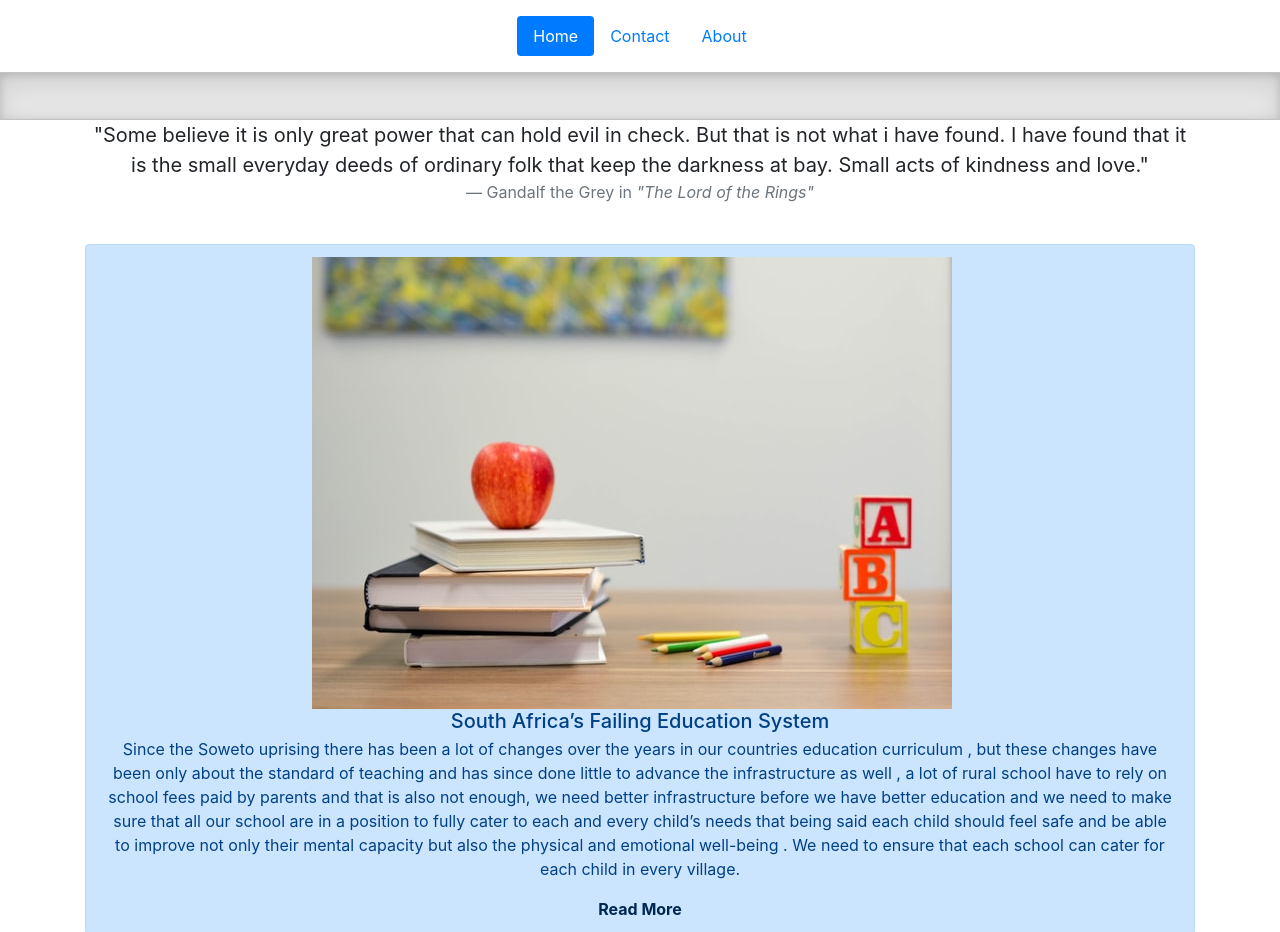
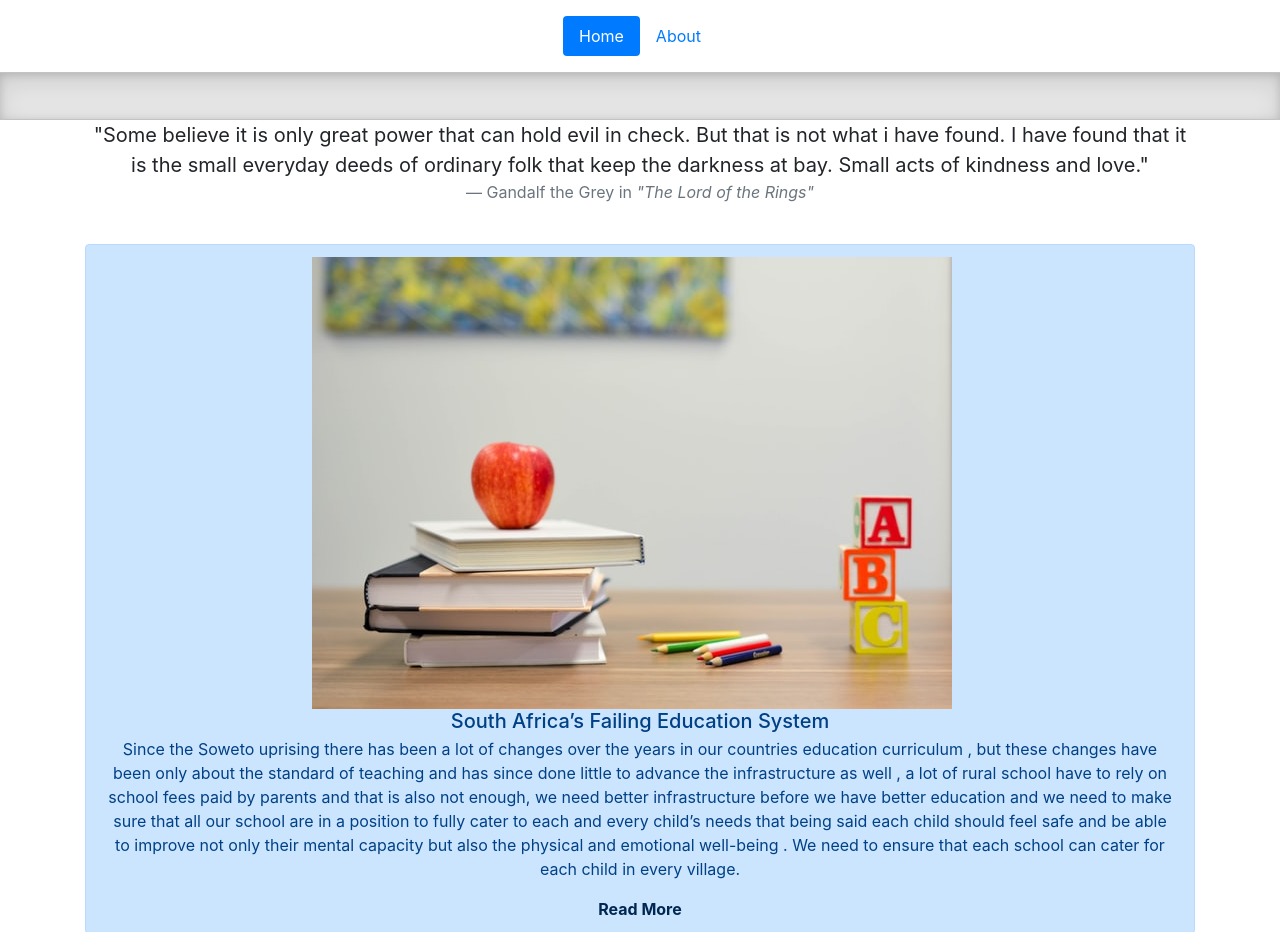
Before and after one commit to MukhudwaneLucky/blog, a plain HTML site: page index.html in a window 1280 px wide. Shown: the top 932 px of the page. Drawn offline with nearby package versions, Linux system fonts and the light colour scheme.

Commit message:
removed contact link, updated about

```diff
--- a/index.html
+++ b/index.html
@@ -29,8 +29,7 @@
           <header class="d-flex justify-content-center py-3">
               <ul class="nav nav-pills">
                   <li class="nav-item"><a href="index.html" class="nav-link active" aria-current="page">Home</a></li>
-                  <li class="nav-item"><a href="contact.html" class="nav-link">Contact</a></li>
-                  <li class="nav-item"><a href="about.html" class="nav-link">About</a></li>
+                  <li class="nav-item"><a href="https://mukhudwanelucky.github.io/portfolio/" class="nav-link">About</a></li>
               </ul>
           </header>
       </div>
```
